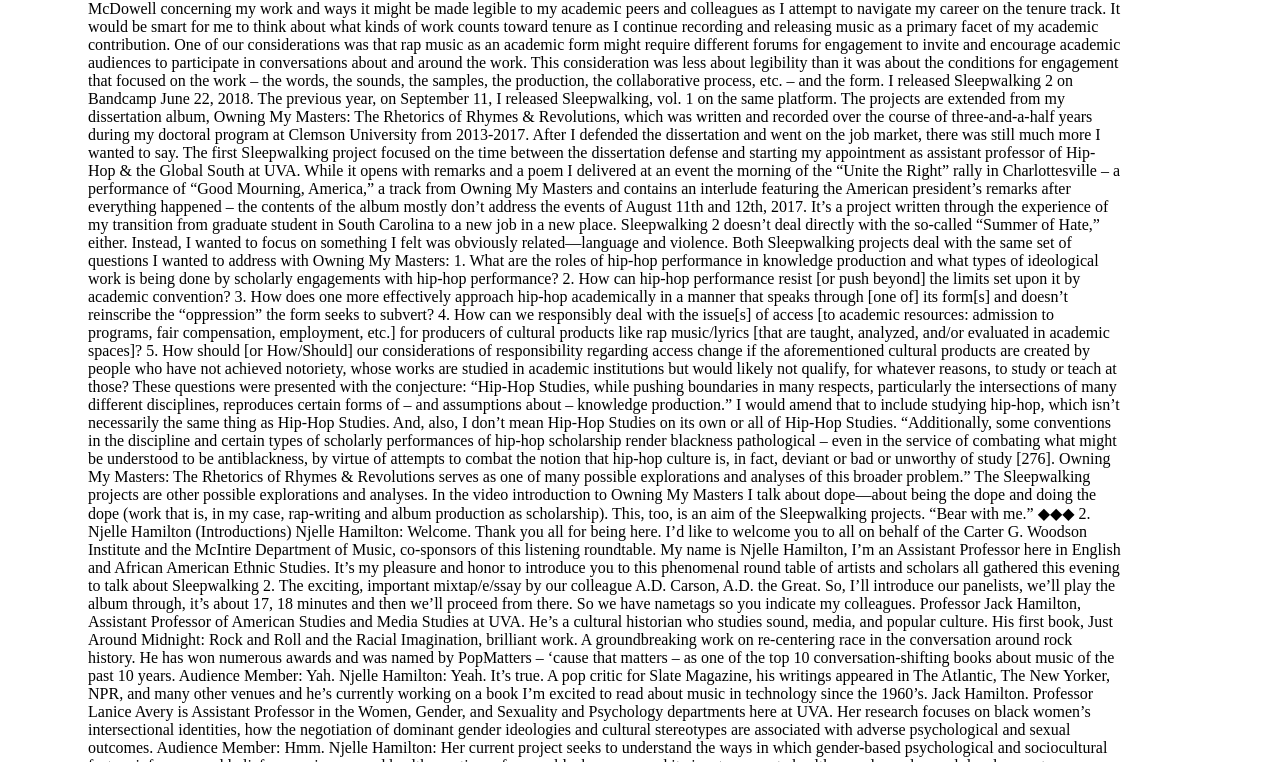
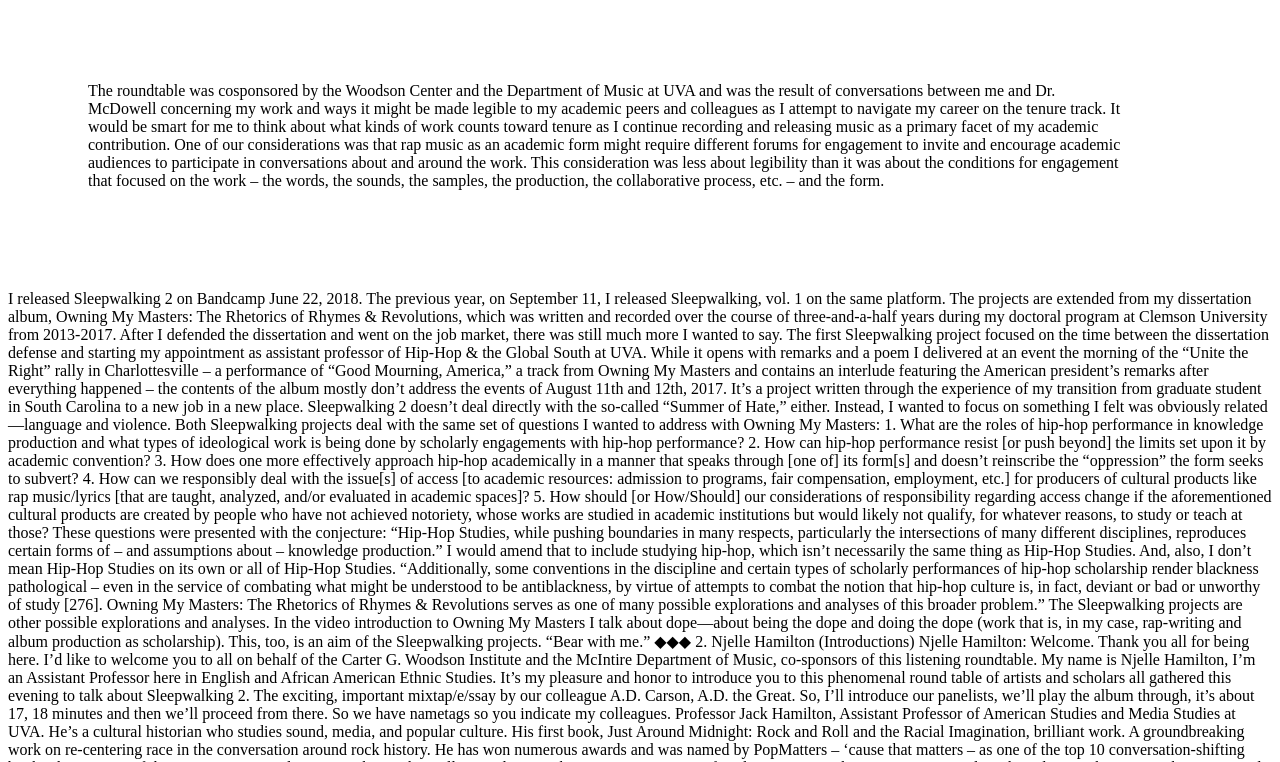
Before and after one commit to erodriguez742/carsondemo1, a plain HTML site: page index.html in a window 1280 px wide. Shown: the part 878-1640 px from the top of the page. Drawn offline with Linux system fonts and the light colour scheme.

Commit message:
Update index.html

```diff
--- a/index.html
+++ b/index.html
@@ -39,7 +39,8 @@ Featuring Lanice Avery, A.D. Carson, Marcus “Truth” Fitzgerald, Jack Hamilto
 1.	Prologue<br>
 Yes, yes.<br>
 February 21, 2019 The Carter G. Woodson Institute for African-American and African Studies at the University of Virginia hosted a listening roundtable for Sleepwalking 2 [a mixtap/e/ssay | OTR]. The roundtable was moderated by Njelle Hamilton—Associate Professor, Department of English; and Carter G. Woodson Institute for African and African-American Studies at the University of Virginia. The featured participants were Lanice Avery—Assistant Professor of Women, Gender, and Sexuality and Psychology at the University of Virginia, Marcus “Truth” Fitzgerald—Chicago-based producer and rapper, Jack Hamilton—Associate Professor of Media Studies and American Studies at the University of Virginia, Deborah McDowell—Director of The Carter G. Woodson Institute for African-American and African Studies and Alice Griffin Professor of English at the University of Virginia, and Guthrie Ramsey— Edmund J. and Louise W. Kahn Term Professor of Music at the University of Pennsylvania.<br>
-The roundtable was cosponsored by the Woodson Center and the Department of Music at UVA and was the result of conversations between me and Dr. McDowell concerning my work and ways it might be made legible to my academic peers and colleagues as I attempt to navigate my career on the tenure track. It would be smart for me to think about what kinds of work counts toward tenure as I continue recording and releasing music as a primary facet of my academic contribution. One of our considerations was that rap music as an academic form might require different forums for engagement to invite and encourage academic audiences to participate in conversations about and around the work. This consideration was less about legibility than it was about the conditions for engagement that focused on the work – the words, the sounds, the samples, the production, the collaborative process, etc. – and the form.
+	  <p>
+The roundtable was cosponsored by the Woodson Center and the Department of Music at UVA and was the result of conversations between me and Dr. McDowell concerning my work and ways it might be made legible to my academic peers and colleagues as I attempt to navigate my career on the tenure track. It would be smart for me to think about what kinds of work counts toward tenure as I continue recording and releasing music as a primary facet of my academic contribution. One of our considerations was that rap music as an academic form might require different forums for engagement to invite and encourage academic audiences to participate in conversations about and around the work. This consideration was less about legibility than it was about the conditions for engagement that focused on the work – the words, the sounds, the samples, the production, the collaborative process, etc. – and the form. </p>
 	I released Sleepwalking 2 on Bandcamp June 22, 2018. The previous year, on September 11, I released Sleepwalking, vol. 1 on the same platform. The projects are extended from my dissertation album, Owning My Masters: The Rhetorics of Rhymes & Revolutions, which was written and recorded over the course of three-and-a-half years during my doctoral program at Clemson University from 2013-2017. After I defended the dissertation and went on the job market, there was still much more I wanted to say. The first Sleepwalking project focused on the time between the dissertation defense and starting my appointment as assistant professor of Hip-Hop & the Global South at UVA. While it opens with remarks and a poem I delivered at an event the morning of the “Unite the Right” rally in Charlottesville – a performance of “Good Mourning, America,” a track from Owning My Masters and contains an interlude featuring the American president’s remarks after everything happened – the contents of the album mostly don’t address the events of August 11th and 12th, 2017. It’s a project written through the experience of my transition from graduate student in South Carolina to a new job in a new place.
 	Sleepwalking 2 doesn’t deal directly with the so-called “Summer of Hate,” either. Instead, I wanted to focus on something I felt was obviously related—language and violence.
 	Both Sleepwalking projects deal with the same set of questions I wanted to address with Owning My Masters:
```
